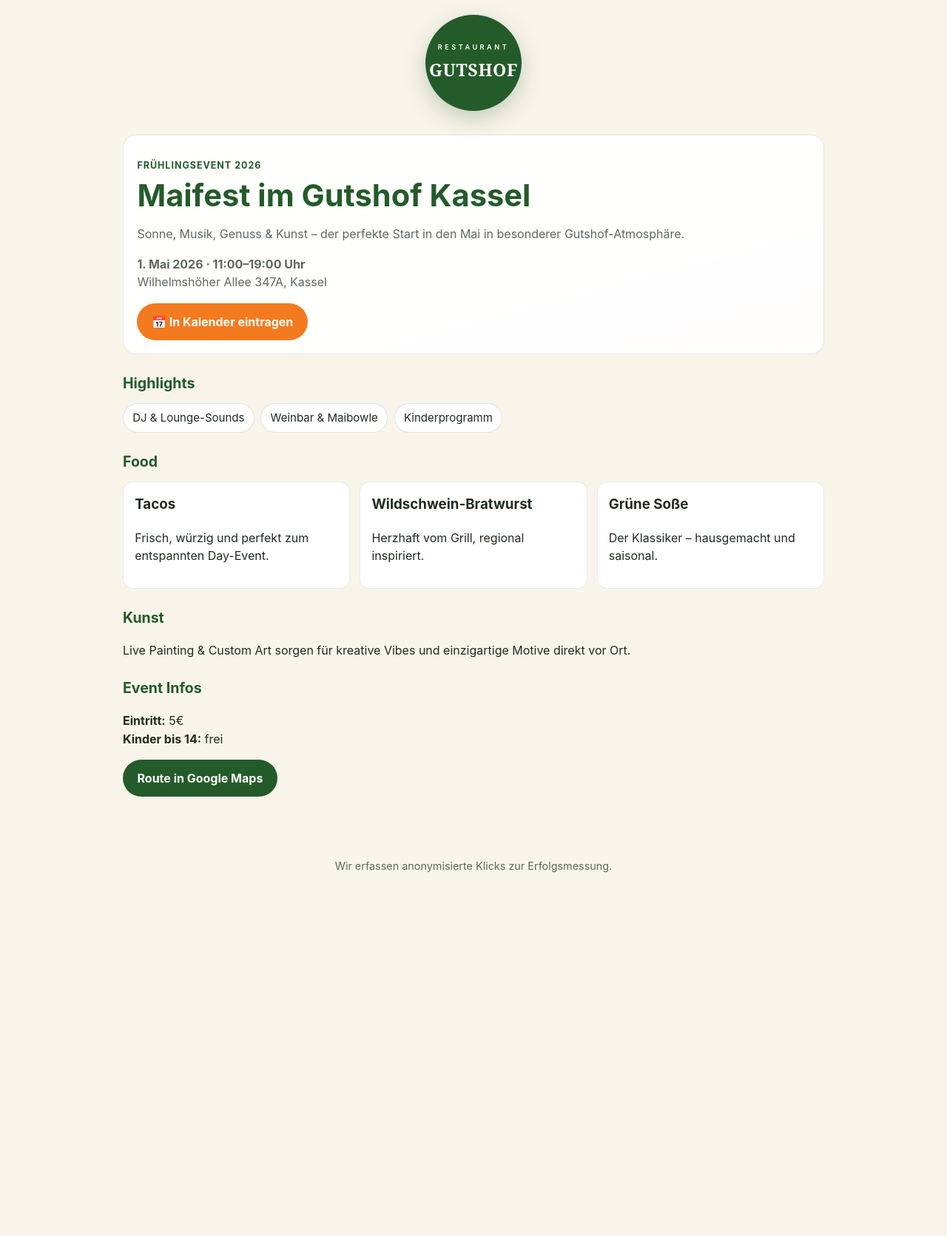
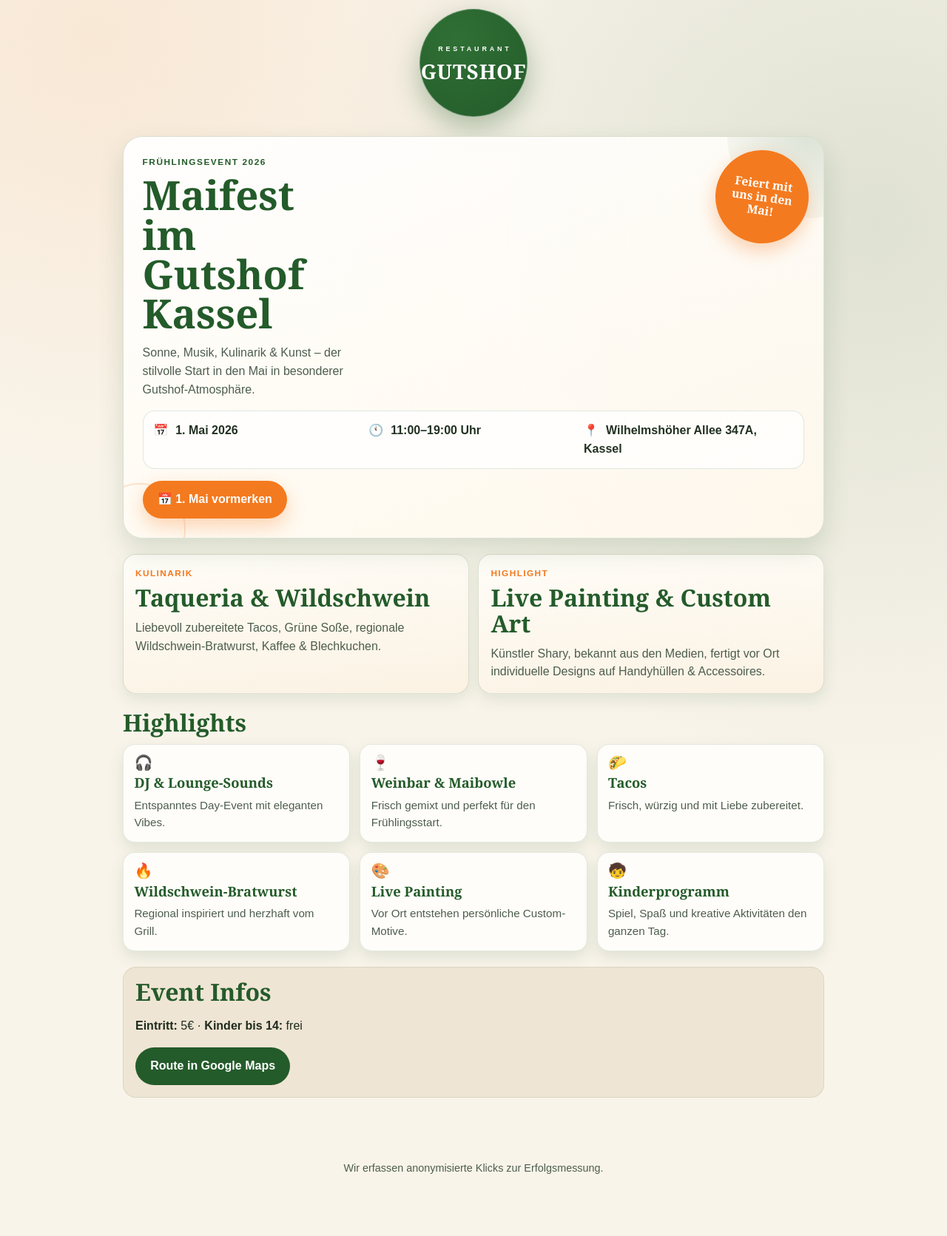
Before and after one commit to maxi0901/Dodidis-Media-Event, a PHP site: page / in a window 1280 px wide. Shown: the whole page at 74% size. Before the commit the page ends 1180 px from the top, so only its background shows below. Run offline with PHP 8.4, Linux system fonts and the light colour scheme.

Commit message:
Redesign Maifest landingpage in premium editorial style

```diff
--- a/lp/gutshof-maifest-2026/assets/style.css
+++ b/lp/gutshof-maifest-2026/assets/style.css
@@ -2,9 +2,10 @@
     --brand-green: #245b2a;
     --accent-orange: #f47a1f;
     --cream: #f9f4ea;
+    --cream-dark: #efe5d4;
     --text: #1f2b1f;
-    --muted: #5d695d;
-    --card: #ffffff;
+    --muted: #4d5d4d;
+    --card: #fffdf9;
 }
 
 * {
@@ -13,91 +14,185 @@
 
 body {
     margin: 0;
-    font-family: "Inter", "Segoe UI", Roboto, Helvetica, Arial, sans-serif;
+    font-family: Arial, "Segoe UI", sans-serif;
     color: var(--text);
-    background: var(--cream);
+    background:
+        radial-gradient(circle at 10% 3%, rgba(244, 122, 31, 0.1), transparent 30%),
+        radial-gradient(circle at 92% 18%, rgba(36, 91, 42, 0.12), transparent 42%),
+        var(--cream);
     line-height: 1.55;
-    padding-bottom: 5.25rem;
+    padding-bottom: 6.15rem;
+    overflow-x: hidden;
 }
 
 .site-header {
-    padding: 1.25rem 1rem 0.5rem;
+    padding: 0.75rem 1rem 0.25rem;
     display: flex;
     justify-content: center;
 }
 
 .logo {
-    width: 130px;
-    height: 130px;
+    width: 146px;
+    height: 146px;
     border-radius: 999px;
-    background: var(--brand-green);
+    background: radial-gradient(circle at 35% 28%, #2f7035, var(--brand-green));
     color: #fff;
-    display: grid;
-    place-content: center;
+    display: flex;
+    flex-direction: column;
+    justify-content: center;
+    align-items: center;
     text-align: center;
-    gap: 0.4rem;
-    box-shadow: 0 10px 30px rgba(36, 91, 42, 0.26);
+    padding: 1rem;
+    gap: 0.55rem;
+    border: 1px solid rgba(255, 255, 255, 0.28);
+    box-shadow: 0 14px 36px rgba(36, 91, 42, 0.34);
 }
 
 .logo-top {
-    font-size: 0.57rem;
-    letter-spacing: 0.22rem;
-    font-weight: 600;
+    font-size: 0.56rem;
+    letter-spacing: 0.24rem;
+    font-weight: 700;
+    white-space: nowrap;
+    margin-left: 0.24rem;
 }
 
 .logo-bottom {
-    font-family: "Georgia", "Times New Roman", serif;
-    font-size: 1.45rem;
-    letter-spacing: 0.04rem;
+    font-family: Georgia, "Times New Roman", serif;
+    font-size: 1.72rem;
+    letter-spacing: 0.05rem;
+    line-height: 1;
     font-weight: 700;
 }
 
 main {
     max-width: 980px;
     margin: 0 auto;
-    padding: 0 1rem 2rem;
+    padding: 0 1rem 2.2rem;
 }
 
 section {
-    margin: 1.5rem 0;
+    margin: 1.35rem 0;
 }
 
 .hero {
-    background: linear-gradient(165deg, rgba(255, 255, 255, 0.96), rgba(255, 255, 255, 0.9));
-    border-radius: 18px;
-    padding: 1.15rem;
-    border: 1px solid rgba(36, 91, 42, 0.13);
+    position: relative;
+    background:
+        linear-gradient(160deg, rgba(255, 255, 255, 0.94), rgba(255, 248, 236, 0.94)),
+        repeating-linear-gradient(90deg, rgba(36, 91, 42, 0.05) 0, rgba(36, 91, 42, 0.05) 1px, transparent 1px, transparent 26px);
+    border-radius: 26px;
+    padding: 1.4rem 1.1rem 1.25rem;
+    border: 1px solid rgba(36, 91, 42, 0.16);
+    box-shadow: 0 16px 34px rgba(36, 91, 42, 0.16);
+    overflow: hidden;
+}
+
+.hero::before,
+.hero::after {
+    content: "";
+    position: absolute;
+    border-radius: 999px;
+    pointer-events: none;
+}
+
+.hero::before {
+    width: 220px;
+    height: 220px;
+    right: -90px;
+    top: -110px;
+    background: radial-gradient(circle, rgba(36, 91, 42, 0.15), rgba(36, 91, 42, 0));
+}
+
+.hero::after {
+    width: 120px;
+    height: 120px;
+    left: -40px;
+    bottom: -50px;
+    border: 2px solid rgba(244, 122, 31, 0.2);
+}
+
+.hero-badge {
+    display: inline-flex;
+    align-items: center;
+    justify-content: center;
+    width: 112px;
+    height: 112px;
+    border-radius: 999px;
+    background: var(--accent-orange);
+    color: #fff;
+    font-family: Georgia, "Times New Roman", serif;
+    text-align: center;
+    line-height: 1.15;
+    font-size: 0.88rem;
+    font-weight: 700;
+    padding: 0.8rem;
+    box-shadow: 0 10px 25px rgba(244, 122, 31, 0.32);
+    position: absolute;
+    right: 1rem;
+    top: 0.9rem;
+    transform: rotate(8deg);
 }
 
 .eyebrow {
     text-transform: uppercase;
-    letter-spacing: 0.08em;
+    letter-spacing: 0.13em;
     color: var(--brand-green);
     font-weight: 700;
-    font-size: 0.78rem;
-    margin-bottom: 0.55rem;
+    font-size: 0.74rem;
+    margin: 0 0 0.55rem;
+}
+
+h1,
+h2,
+h3 {
+    font-family: Georgia, "Times New Roman", serif;
 }
 
 h1 {
     margin: 0;
     color: var(--brand-green);
-    font-size: clamp(1.6rem, 7vw, 2.6rem);
-    line-height: 1.1;
+    font-size: clamp(2rem, 9vw, 3.4rem);
+    line-height: 0.98;
+    max-width: 9ch;
+    text-wrap: balance;
 }
 
 h2 {
     color: var(--brand-green);
     margin: 0 0 0.7rem;
-    font-size: 1.22rem;
+    font-size: clamp(1.4rem, 4vw, 2rem);
+    line-height: 1.08;
 }
 
 h3 {
-    margin-top: 0;
+    margin: 0.15rem 0 0.25rem;
+    color: var(--brand-green);
+    font-size: 1.15rem;
 }
 
-.subheadline,
-.event-meta {
+.subheadline {
     color: var(--muted);
+    margin: 0.9rem 0 1rem;
+    max-width: 36ch;
+}
+
+.event-info-bar {
+    display: grid;
+    gap: 0.45rem;
+    margin: 0 0 1rem;
+    background: rgba(255, 255, 255, 0.74);
+    border: 1px solid rgba(36, 91, 42, 0.14);
+    border-radius: 16px;
+    padding: 0.85rem;
+}
+
+.event-info-bar p {
+    margin: 0;
+    font-weight: 700;
+    color: #223122;
+}
+
+.event-info-bar span {
+    margin-right: 0.35rem;
 }
 
 .btn {
@@ -108,7 +203,7 @@ h3 {
     border-radius: 999px;
     text-decoration: none;
     font-weight: 700;
-    padding: 0.78rem 1.22rem;
+    padding: 0.82rem 1.26rem;
     border: none;
     transition: transform 0.15s ease, opacity 0.15s ease;
 }
@@ -116,17 +211,79 @@ h3 {
 .btn:hover,
 .btn:focus-visible {
     transform: translateY(-1px);
-    opacity: 0.95;
+    opacity: 0.96;
 }
 
 .btn-primary {
     background: var(--accent-orange);
     color: #fff;
+    box-shadow: 0 10px 26px rgba(244, 122, 31, 0.31);
 }
 
 .btn-secondary {
     background: var(--brand-green);
     color: #fff;
+}
+
+.editorial-grid,
+.highlight-grid,
+.card-grid,
+.kpi-grid {
+    display: grid;
+    gap: 0.8rem;
+}
+
+.editorial-card {
+    background: linear-gradient(175deg, #fffdf8, #fbf2e3);
+    border: 1px solid rgba(36, 91, 42, 0.15);
+    border-radius: 18px;
+    padding: 1rem;
+    box-shadow: 0 8px 20px rgba(36, 91, 42, 0.11);
+}
+
+.editorial-label {
+    margin: 0 0 0.42rem;
+    text-transform: uppercase;
+    letter-spacing: 0.12em;
+    color: var(--accent-orange);
+    font-weight: 700;
+    font-size: 0.74rem;
+}
+
+.editorial-card p:last-child {
+    margin: 0;
+    color: var(--muted);
+}
+
+.highlight-grid {
+    grid-template-columns: 1fr;
+}
+
+.highlight-card {
+    background: var(--card);
+    border: 1px solid rgba(36, 91, 42, 0.12);
+    border-radius: 16px;
+    padding: 0.9rem;
+    box-shadow: 0 8px 20px rgba(36, 91, 42, 0.12);
+}
+
+.highlight-card p {
+    margin: 0;
+    color: var(--muted);
+    font-size: 0.95rem;
+}
+
+.highlight-card .icon {
+    font-size: 1.25rem;
+    line-height: 1;
+    margin-bottom: 0.2rem;
+}
+
+.infos {
+    background: var(--cream-dark);
+    border-radius: 18px;
+    border: 1px solid rgba(36, 91, 42, 0.11);
+    padding: 1rem;
 }
 
 .chips {
@@ -144,12 +301,6 @@ h3 {
     border-radius: 999px;
     padding: 0.48rem 0.76rem;
     font-size: 0.94rem;
-}
-
-.card-grid,
-.kpi-grid {
-    display: grid;
-    gap: 0.8rem;
 }
 
 .card {
@@ -211,15 +362,39 @@ footer {
     padding: 0.8rem 1rem 2.2rem;
 }
 
+@media (min-width: 680px) {
+    .event-info-bar {
+        grid-template-columns: repeat(3, minmax(0, 1fr));
+    }
+
+    .editorial-grid {
+        grid-template-columns: repeat(2, minmax(0, 1fr));
+    }
+
+    .highlight-grid {
+        grid-template-columns: repeat(2, minmax(0, 1fr));
+    }
+}
+
 @media (min-width: 760px) {
     body {
         padding-bottom: 2rem;
     }
 
-    .card-grid {
-        grid-template-columns: repeat(3, minmax(0, 1fr));
+    .hero {
+        padding: 1.6rem;
     }
 
+    .hero-badge {
+        width: 126px;
+        height: 126px;
+        right: 1.25rem;
+        top: 1.15rem;
+        font-size: 0.98rem;
+    }
+
+    .highlight-grid,
+    .card-grid,
     .kpi-grid {
         grid-template-columns: repeat(3, minmax(0, 1fr));
     }
--- a/lp/gutshof-maifest-2026/index.php
+++ b/lp/gutshof-maifest-2026/index.php
@@ -29,44 +29,53 @@ $trackParams = http_build_query([
 
 <main>
     <section class="hero">
+        <span class="hero-badge">Feiert mit uns in den Mai!</span>
         <p class="eyebrow">Frühlingsevent 2026</p>
-        <h1>Maifest im Gutshof Kassel</h1>
-        <p class="subheadline">Sonne, Musik, Genuss & Kunst – der perfekte Start in den Mai in besonderer Gutshof-Atmosphäre.</p>
-        <p class="event-meta"><strong>1. Mai 2026 · 11:00–19:00 Uhr</strong><br>Wilhelmshöher Allee 347A, Kassel</p>
-        <a id="calendarCta" class="btn btn-primary" href="maifest-gutshof-kassel.ics">📅 In Kalender eintragen</a>
+        <h1>Maifest im<br>Gutshof Kassel</h1>
+        <p class="subheadline">Sonne, Musik, Kulinarik & Kunst – der stilvolle Start in den Mai in besonderer Gutshof-Atmosphäre.</p>
+
+        <div class="event-info-bar" aria-label="Veranstaltungsdetails">
+            <p><span>📅</span> 1. Mai 2026</p>
+            <p><span>🕚</span> 11:00–19:00 Uhr</p>
+            <p><span>📍</span> Wilhelmshöher Allee 347A, Kassel</p>
+        </div>
+
+        <a id="calendarCta" class="btn btn-primary" href="maifest-gutshof-kassel.ics">📅 1. Mai vormerken</a>
+    </section>
+
+    <section class="editorial-grid" aria-label="Editorial Highlights">
+        <article class="editorial-card">
+            <p class="editorial-label">Kulinarik</p>
+            <h2>Taqueria & Wildschwein</h2>
+            <p>Liebevoll zubereitete Tacos, Grüne Soße, regionale Wildschwein-Bratwurst, Kaffee &amp; Blechkuchen.</p>
+        </article>
+        <article class="editorial-card">
+            <p class="editorial-label">Highlight</p>
+            <h2>Live Painting & Custom Art</h2>
+            <p>Künstler Shary, bekannt aus den Medien, fertigt vor Ort individuelle Designs auf Handyhüllen &amp; Accessoires.</p>
+        </article>
     </section>
 
     <section>
         <h2>Highlights</h2>
-        <ul class="chips">
-            <li>DJ & Lounge-Sounds</li>
-            <li>Weinbar & Maibowle</li>
-            <li>Kinderprogramm</li>
-        </ul>
-    </section>
-
-    <section>
-        <h2>Food</h2>
-        <div class="card-grid">
-            <article class="card"><h3>Tacos</h3><p>Frisch, würzig und perfekt zum entspannten Day-Event.</p></article>
-            <article class="card"><h3>Wildschwein-Bratwurst</h3><p>Herzhaft vom Grill, regional inspiriert.</p></article>
-            <article class="card"><h3>Grüne Soße</h3><p>Der Klassiker – hausgemacht und saisonal.</p></article>
+        <div class="highlight-grid" aria-label="Event Highlights">
+            <article class="highlight-card"><p class="icon">🎧</p><h3>DJ &amp; Lounge-Sounds</h3><p>Entspanntes Day-Event mit eleganten Vibes.</p></article>
+            <article class="highlight-card"><p class="icon">🍷</p><h3>Weinbar &amp; Maibowle</h3><p>Frisch gemixt und perfekt für den Frühlingsstart.</p></article>
+            <article class="highlight-card"><p class="icon">🌮</p><h3>Tacos</h3><p>Frisch, würzig und mit Liebe zubereitet.</p></article>
+            <article class="highlight-card"><p class="icon">🔥</p><h3>Wildschwein-Bratwurst</h3><p>Regional inspiriert und herzhaft vom Grill.</p></article>
+            <article class="highlight-card"><p class="icon">🎨</p><h3>Live Painting</h3><p>Vor Ort entstehen persönliche Custom-Motive.</p></article>
+            <article class="highlight-card"><p class="icon">🧒</p><h3>Kinderprogramm</h3><p>Spiel, Spaß und kreative Aktivitäten den ganzen Tag.</p></article>
         </div>
     </section>
 
-    <section>
-        <h2>Kunst</h2>
-        <p>Live Painting & Custom Art sorgen für kreative Vibes und einzigartige Motive direkt vor Ort.</p>
-    </section>
-
-    <section>
+    <section class="infos">
         <h2>Event Infos</h2>
-        <p><strong>Eintritt:</strong> 5€<br><strong>Kinder bis 14:</strong> frei</p>
+        <p><strong>Eintritt:</strong> 5€ · <strong>Kinder bis 14:</strong> frei</p>
         <a class="btn btn-secondary" target="_blank" rel="noopener noreferrer" href="https://maps.google.com/?q=Wilhelmsh%C3%B6her%20Allee%20347A%2C%20Kassel">Route in Google Maps</a>
     </section>
 </main>
 
-<a id="stickyCta" class="btn btn-primary sticky-cta" href="maifest-gutshof-kassel.ics">📅 In Kalender eintragen</a>
+<a id="stickyCta" class="btn btn-primary sticky-cta" href="maifest-gutshof-kassel.ics">📅 1. Mai vormerken</a>
 
 <footer>
     <p>Wir erfassen anonymisierte Klicks zur Erfolgsmessung.</p>
```
